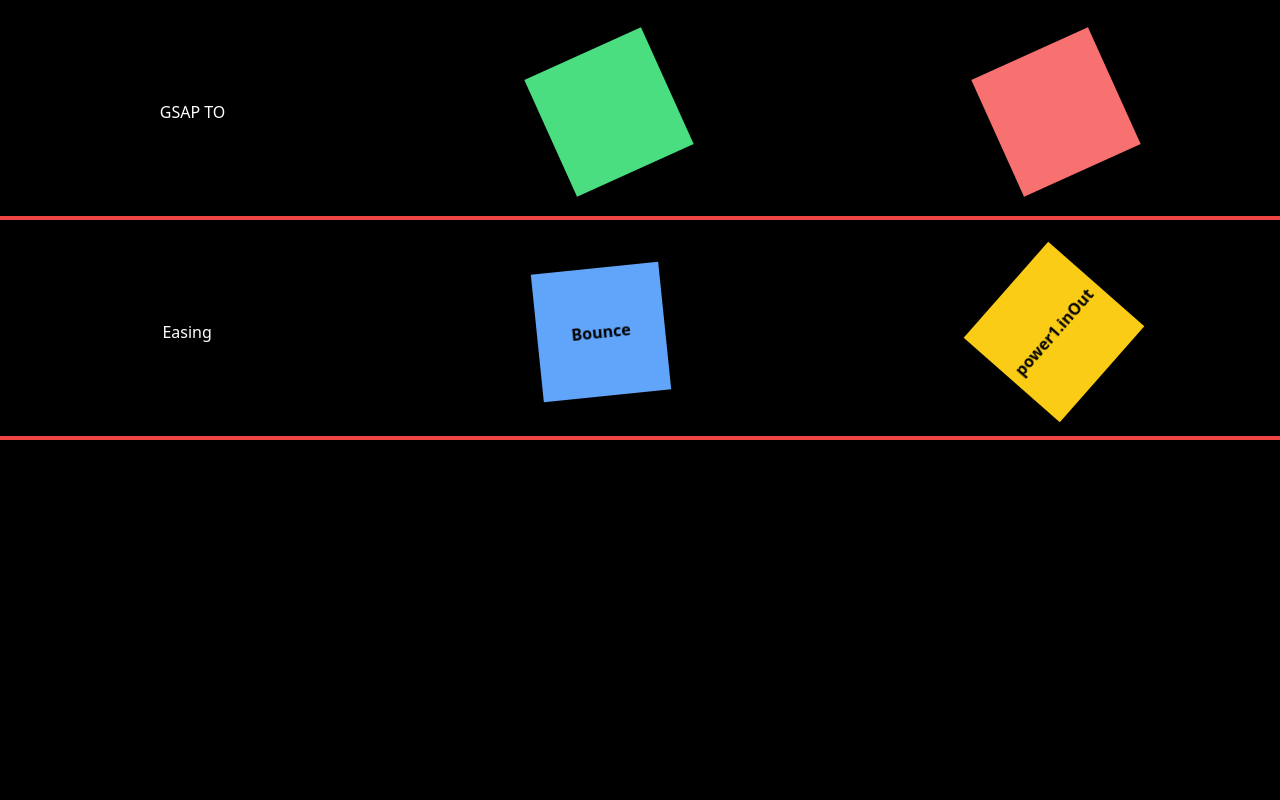
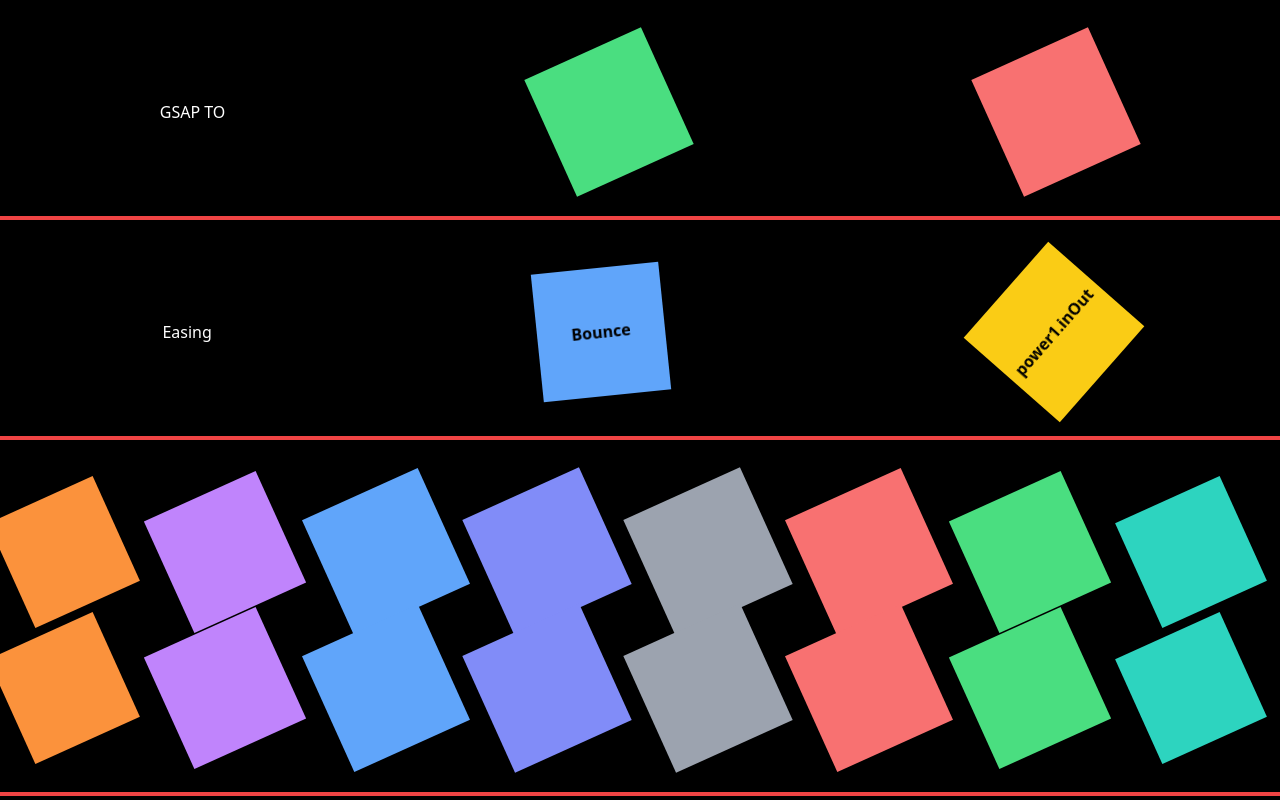
Before and after one commit to OscarRavelo/gsap-basic, a React (Vite) app: page / in a window 1280 px wide. Built offline with nearby package versions, Linux system fonts and the light colour scheme.

Commit message:
adding staggers animation

```diff
--- a/src/App.jsx
+++ b/src/App.jsx
@@ -1,11 +1,12 @@
 import "./App.css";
 import Easing from "./examples/Easing";
 import GsapTo from "./examples/GsapTo";
+import Staggers from "./examples/Staggers";
 
 function App() {
   return (
     <>
-      <div className="bg-black w-full h-lvh text-white  pt-12 ">
+      <div className="bg-black w-full h-lvh text-white  pt-12 overflow-hidden ">
         <div className="justify-around items-center flex border-b-4 pb-10 border-red-500">
           <h2>GSAP TO</h2>
           <GsapTo />
@@ -14,6 +15,9 @@
           <h2>Easing</h2>
           <Easing />
         </div>
+        <div className="justify-around items-center grid grid-cols-8 gap-2 flex border-b-4 pb-10 border-red-500 mt-12">
+          <Staggers />
+        </div>
       </div>
     </>
   );
--- /dev/null
+++ b/src/examples/Staggers.jsx
@@ -0,0 +1,41 @@
+import gsap from "gsap";
+import { useGSAP } from "@gsap/react";
+const Staggers = () => {
+  useGSAP(() => {
+    gsap.to(".stagger", {
+      stagger: {
+        from: "edges",
+        ease: "ease",
+        amount: 0.5,
+        grid: "auto",
+      },
+      scale: 0.1,
+      yoyo: true,
+      repeat: -1,
+      duration: 2,
+      ease: "power1.inOut",
+    });
+  }, []);
+  return (
+    <>
+      <div className="w-32 h-32 bg-orange-400 box green stagger"></div>
+      <div className="w-32 h-32 bg-purple-400 box stagger red"></div>
+      <div className="w-32 h-32 bg-blue-400 box stagger green"></div>
+      <div className="w-32 h-32 bg-indigo-400 box stagger red"></div>
+      <div className="w-32 h-32 bg-gray-400 box stagger green"></div>
+      <div className="w-32 h-32 bg-red-400 box stagger red"></div>
+      <div className="w-32 h-32 bg-green-400 box stagger green"></div>
+      <div className="w-32 h-32 bg-teal-400 box stagger red"></div>
+      <div className="w-32 h-32 bg-orange-400 box green stagger"></div>
+      <div className="w-32 h-32 bg-purple-400 box stagger red"></div>
+      <div className="w-32 h-32 bg-blue-400 box stagger green"></div>
+      <div className="w-32 h-32 bg-indigo-400 box stagger red"></div>
+      <div className="w-32 h-32 bg-gray-400 box stagger green"></div>
+      <div className="w-32 h-32 bg-red-400 box stagger red"></div>
+      <div className="w-32 h-32 bg-green-400 box stagger green"></div>
+      <div className="w-32 h-32 bg-teal-400 box stagger red"></div>
+    </>
+  );
+};
+
+export default Staggers;
```
